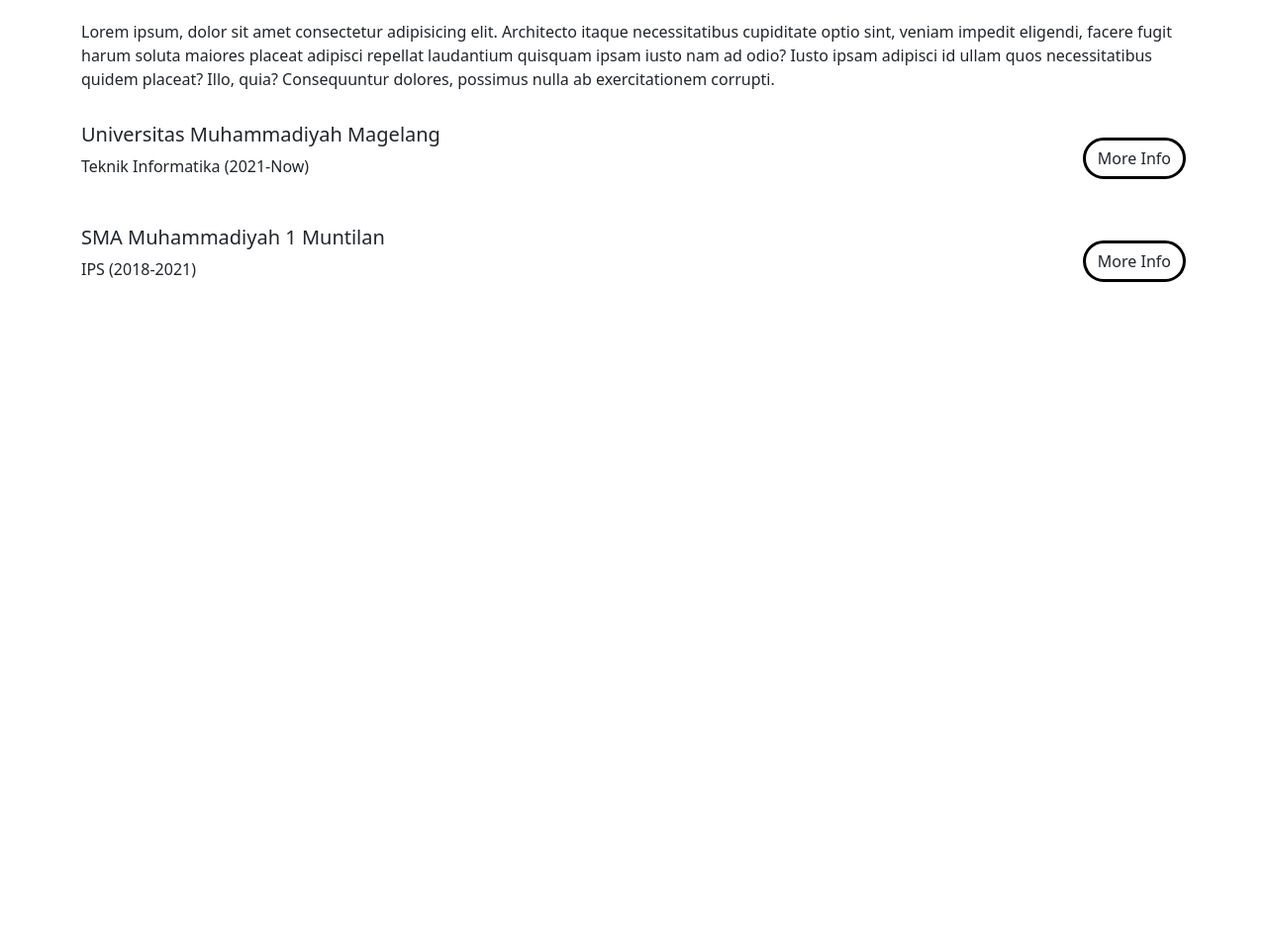
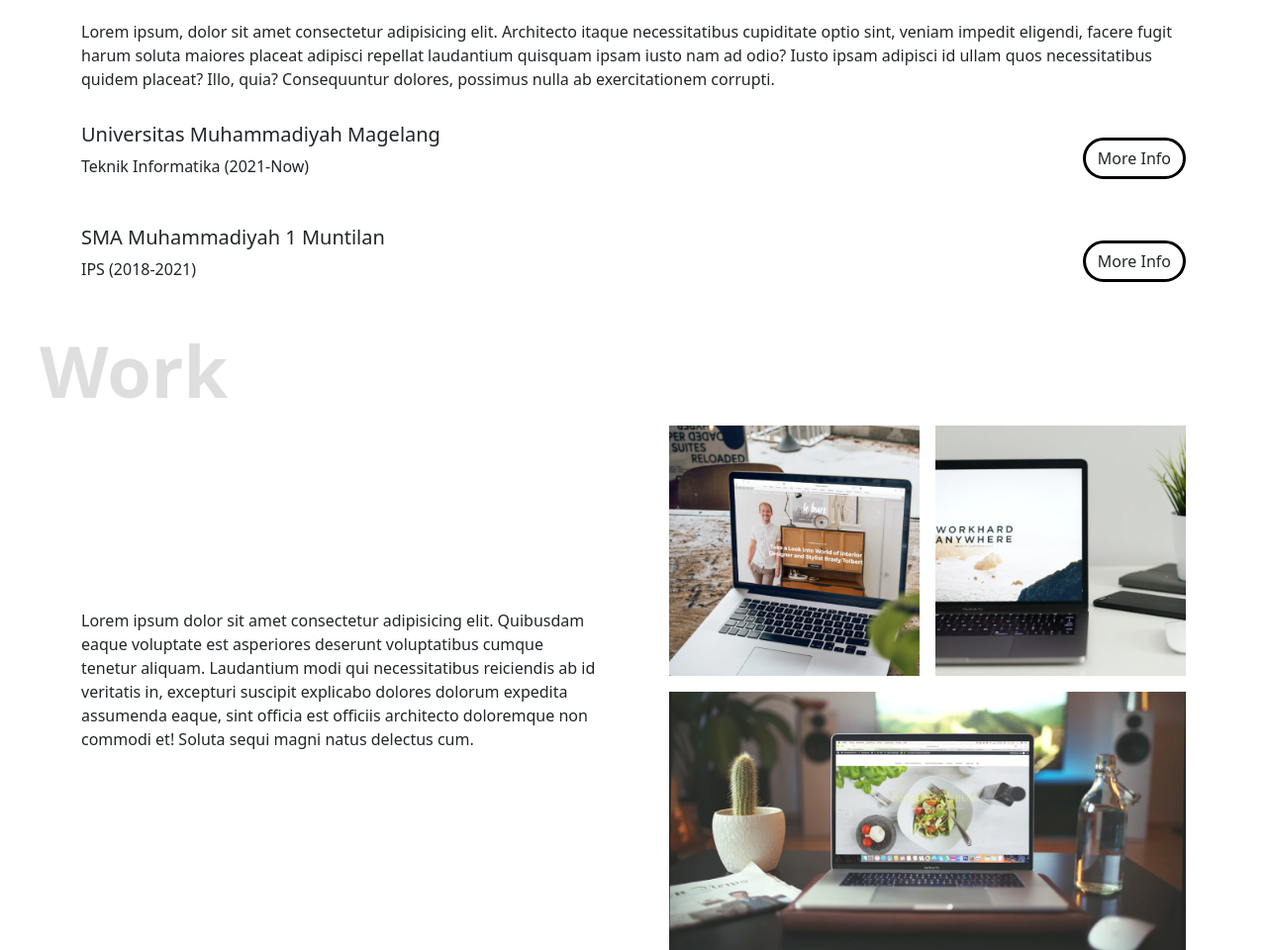
Before and after one commit to auliaafifah25/portfolio-web, a plain HTML site: page index.html in a window 1280 px wide. Shown: the part 973-1933 px from the top of the page at 99% size. Before the commit the page ends 1273 px from the top, so only its background shows below. Drawn offline with nearby package versions, Linux system fonts and the light colour scheme.

Commit message:
add work

```diff
--- a/assets/style.css
+++ b/assets/style.css
@@ -70,6 +70,65 @@
   display: none;
 }
 
+.work::before {
+  content: "Work";
+}
+
+.work-img {
+  display: grid;
+  grid-template-columns: repeat(2, 1fr);
+  grid-template-areas: "work-1 work-2" "work-3 work-3";
+  gap: 16px;
+}
+
+.work-img img {
+  width: 100%;
+}
+
+.work-img-item {
+  position: relative;
+}
+
+.work-img-item:hover::after {
+  content: "";
+  width: 100%;
+  height: 100%;
+  position: absolute;
+  top: 0;
+  left: 0;
+  background-color: rgba(0, 0, 0, 0.25);
+  color: white;
+  display: flex;
+  align-items: center;
+  justify-content: center;
+  font-weight: 500;
+  font-size: 24px;
+}
+
+#work-1 {
+  grid-area: work-1;
+}
+
+#work-1:hover::after {
+  content: "Web Project";
+}
+
+#work-2 {
+  grid-area: work-2;
+}
+
+#work-2:hover::after {
+  content: "Software Project";
+}
+
+#work-3 {
+  grid-area: work-3;
+}
+
+#work-3:hover::after {
+  content: "Design Project";
+}
+
 @keyframes upDown {
   0% {
     transform: translateY(0);
--- a/index.html
+++ b/index.html
@@ -88,6 +88,28 @@
       </div>
     </section>
 
+    <section id="work" class="work container">
+      <div class="row d-flex align-items-center gap-5">
+        <div class="col">
+          <p>
+            Lorem ipsum dolor sit amet consectetur adipisicing elit. Quibusdam eaque voluptate est asperiores deserunt voluptatibus cumque tenetur aliquam. Laudantium modi qui necessitatibus reiciendis ab id veritatis in, excepturi suscipit
+            explicabo dolores dolorum expedita assumenda eaque, sint officia est officiis architecto doloremque non commodi et! Soluta sequi magni natus delectus cum.
+          </p>
+        </div>
+        <div class="col work-img">
+          <div id="work-1" class="work-img-item">
+            <img src="assets/images/work-1.png" alt="work 1" />
+          </div>
+          <div id="work-2" class="work-img-item">
+            <img src="assets/images/work-2.png" alt="work 2" />
+          </div>
+          <div id="work-3" class="work-img-item">
+            <img src="assets/images/work-3.png" alt="work 3" />
+          </div>
+        </div>
+      </div>
+    </section>
+
     <script src="main.js"></script>
   </body>
 </html>
```
